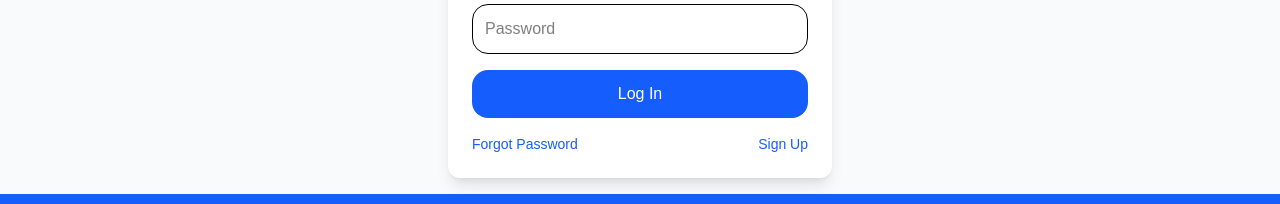
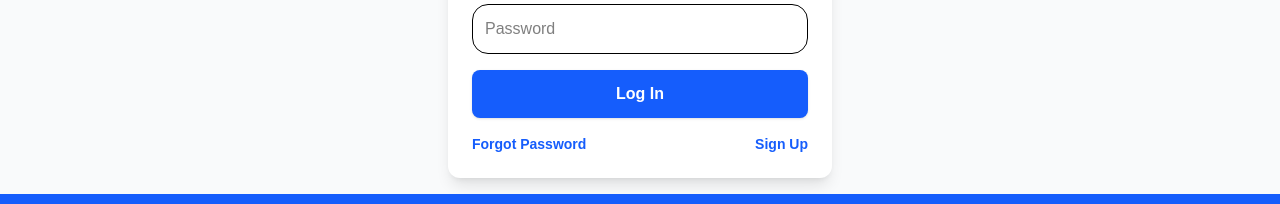
Before and after one commit to adhriton25/kidskillworld, a Next.js app: page /login in a window 1280 px wide. Shown: the part 310-514 px from the top of the page. Built offline with nearby package versions, Linux system fonts and the light colour scheme.

Commit message:
fix: submit

```diff
--- a/app/forgot-password/page.tsx
+++ b/app/forgot-password/page.tsx
@@ -1,5 +1,6 @@
 "use client";
 
+import { Button } from "@/components/Base/Button";
 import { useState } from "react";
 
 export default function ForgotPasswordPage() {
@@ -36,9 +37,9 @@ export default function ForgotPasswordPage() {
             required
           />
 
-          <button className="w-full bg-blue-600 text-white p-3 rounded-lg">
+          <Button type="submit" className="w-full">
             Send Reset Link
-          </button>
+          </Button>
         </form>
       )}
     </div>
--- a/app/login/page.tsx
+++ b/app/login/page.tsx
@@ -3,6 +3,7 @@
 import { signIn } from "next-auth/react";
 import { useState } from "react";
 import { useRouter } from "next/navigation";
+import { Button } from "@/components/Base/Button";
 
 export default function LoginPage() {
   const router = useRouter();
@@ -51,15 +52,16 @@ export default function LoginPage() {
         />
 
         {error && <p className="text-red-500 text-sm">{error}</p>}
-
-        <button className="w-full bg-blue-600 text-white p-3 rounded-lg">
-          Log In
-        </button>
+        <Button type="submit" className="w-full ">Log In</Button>
       </form>
 
       <div className="flex justify-between mt-4 text-sm">
-        <a href="/forgot-password" className="text-blue-600">Forgot Password</a>
-        <a href="/signup" className="text-blue-600">Sign Up</a>
+        <Button isLinkButton href="/forgot-password">
+          Forgot Password
+        </Button>
+        <Button isLinkButton href="/signup">
+          Sign Up
+        </Button>
       </div>
     </div>
   );
--- a/app/register/page.tsx
+++ /dev/null
@@ -1,35 +0,0 @@
-"use client";
-
-import { useState } from "react";
-import { useRouter } from "next/navigation";
-
-export default function RegisterPage() {
-  const [email, setEmail] = useState("");
-  const [password, setPassword] = useState("");
-  const router = useRouter();
-
-  async function handleSubmit(e: React.FormEvent) {
-    e.preventDefault();
-    const res = await fetch("/api/register", {
-      method: "POST",
-      body: JSON.stringify({ email, password }),
-    });
-    if (res.ok) router.push("/login");
-  }
-
-  return (
-    <div>
-      <h1>Register</h1>
-      <form onSubmit={handleSubmit}>
-        <input value={email} onChange={e => setEmail(e.target.value)} placeholder="Email" />
-        <input
-          value={password}
-          onChange={e => setPassword(e.target.value)}
-          placeholder="Password"
-          type="password"
-        />
-        <button type="submit">Register</button>
-      </form>
-    </div>
-  );
-}
--- a/app/reset-password/page.tsx
+++ b/app/reset-password/page.tsx
@@ -6,7 +6,7 @@ import { zodResolver } from "@hookform/resolvers/zod";
 import { useSearchParams, useRouter } from "next/navigation";
 import { Lock, Eye, EyeOff, CheckCircle2, Loader2 } from "lucide-react";
 import { ResetPasswordSchema } from "@/lib/schema";
-
+import { Button } from "@/components/Base/Button";
 
 // 1. Move the logic into a separate internal component
 function ResetPasswordForm() {
@@ -15,9 +15,15 @@ function ResetPasswordForm() {
   const token = searchParams.get("token");
 
   const [showPass, setShowPass] = useState(false);
-  const [status, setStatus] = useState<"idle" | "loading" | "success" | "error">("idle");
+  const [status, setStatus] = useState<
+    "idle" | "loading" | "success" | "error"
+  >("idle");
 
-  const { register, handleSubmit, formState: { errors } } = useForm({
+  const {
+    register,
+    handleSubmit,
+    formState: { errors },
+  } = useForm({
     resolver: zodResolver(ResetPasswordSchema),
   });
 
@@ -40,8 +46,12 @@ function ResetPasswordForm() {
         <div className="bg-green-100 w-16 h-16 rounded-full flex items-center justify-center mx-auto mb-6">
           <CheckCircle2 className="text-green-600 w-8 h-8" />
         </div>
-        <h1 className="text-2xl font-bold text-slate-900 mb-2">Password Updated!</h1>
-        <p className="text-slate-500 mb-8">You can now log in with your new password.</p>
+        <h1 className="text-2xl font-bold text-slate-900 mb-2">
+          Password Updated!
+        </h1>
+        <p className="text-slate-500 mb-8">
+          You can now log in with your new password.
+        </p>
         <button
           onClick={() => router.push("/login")}
           className="w-full bg-indigo-600 text-white font-bold py-4 rounded-2xl hover:bg-indigo-700 transition-all"
@@ -59,7 +69,9 @@ function ResetPasswordForm() {
           <Lock className="text-indigo-600 w-6 h-6" />
         </div>
         <h1 className="text-2xl font-bold text-slate-900">Set New Password</h1>
-        <p className="text-slate-500 text-sm mt-2">Almost there! Choose a secure password.</p>
+        <p className="text-slate-500 text-sm mt-2">
+          Almost there! Choose a secure password.
+        </p>
       </div>
 
       {!token ? (
@@ -70,7 +82,9 @@ function ResetPasswordForm() {
         <form onSubmit={handleSubmit(onSubmit)} className="space-y-5">
           {/* ... existing form fields (password, confirmPassword) ... */}
           <div>
-            <label className="block text-xs font-bold text-slate-500 uppercase tracking-wider mb-2">New Password</label>
+            <label className="block text-xs font-bold text-slate-500 uppercase tracking-wider mb-2">
+              New Password
+            </label>
             <div className="relative">
               <input
                 type={showPass ? "text" : "password"}
@@ -86,26 +100,38 @@ function ResetPasswordForm() {
                 {showPass ? <EyeOff size={18} /> : <Eye size={18} />}
               </button>
             </div>
-            {errors.password && <p className="text-red-500 text-xs mt-1">{errors.password.message as string}</p>}
+            {errors.password && (
+              <p className="text-red-500 text-xs mt-1">
+                {errors.password.message as string}
+              </p>
+            )}
           </div>
 
           <div>
-            <label className="block text-xs font-bold text-slate-500 uppercase tracking-wider mb-2">Confirm Password</label>
+            <label className="block text-xs font-bold text-slate-500 uppercase tracking-wider mb-2">
+              Confirm Password
+            </label>
             <input
               type="password"
               {...register("confirmPassword")}
               placeholder="••••••••"
               className="w-full px-5 py-4 bg-slate-50 border border-slate-200 rounded-2xl focus:ring-2 focus:ring-indigo-500 outline-none transition-all"
             />
-            {errors.confirmPassword && <p className="text-red-500 text-xs mt-1">{errors.confirmPassword.message as string}</p>}
+            {errors.confirmPassword && (
+              <p className="text-red-500 text-xs mt-1">
+                {errors.confirmPassword.message as string}
+              </p>
+            )}
           </div>
 
-          <button
+          <Button
+            type="submit"
             disabled={status === "loading"}
-            className="w-full bg-slate-900 hover:bg-black text-white font-bold py-4 rounded-2xl shadow-lg flex items-center justify-center gap-2 transition-all disabled:opacity-50"
+            className="w-full"
+            mode={status === "loading" ? "loading" : "button"}
           >
-            {status === "loading" ? <Loader2 className="animate-spin" /> : "Update Password"}
-          </button>
+            Update Password
+          </Button>
         </form>
       )}
     </>
@@ -117,12 +143,14 @@ export default function ResetPasswordPage() {
   return (
     <div className="min-h-screen bg-slate-50 flex items-center justify-center p-4">
       <div className="bg-white w-full max-w-md rounded-[2.5rem] shadow-xl p-8 md:p-12 border border-slate-100">
-        <Suspense fallback={
-          <div className="flex flex-col items-center justify-center py-12">
-            <Loader2 className="animate-spin text-indigo-600 mb-4" />
-            <p className="text-slate-500">Loading your request...</p>
-          </div>
-        }>
+        <Suspense
+          fallback={
+            <div className="flex flex-col items-center justify-center py-12">
+              <Loader2 className="animate-spin text-indigo-600 mb-4" />
+              <p className="text-slate-500">Loading your request...</p>
+            </div>
+          }
+        >
           <ResetPasswordForm />
         </Suspense>
       </div>
--- a/components/Base/Button.tsx
+++ b/components/Base/Button.tsx
@@ -7,6 +7,8 @@ type ButtonMode = "button" | "loading";
 type ButtonSize = "sm" | "md" | "lg";
 
 interface ButtonProps {
+  // Fixed type to strictly allow button types
+  type?: "button" | "submit" | "reset";
   mode?: ButtonMode;
   variant?: ButtonVariant;
   shape?: ButtonShape;
@@ -15,23 +17,18 @@ interface ButtonProps {
   showUnderline?: boolean;
   className?: string;
   children?: React.ReactNode;
-
   leftIcon?: React.ReactNode;
   rightIcon?: React.ReactNode;
-
   href?: string;
   target?: "_self" | "_blank";
   isLinkButton?: boolean;
-
   loadingText?: string;
   spinnerSize?: number;
   spinnerColor?: string;
-
   onClick?: (e: any) => void;
   onKeyDown?: (e: any) => void;
 }
 
-// Variant tokens
 const VARIANTS = {
   primary: {
     bg: "bg-[var(--ksw-color-action-primary-default)]",
@@ -65,6 +62,7 @@ const SIZES = {
 } as const;
 
 export const Button: React.FC<ButtonProps> = ({
+  type = "button",
   mode = "button",
   variant = "primary",
   shape = "square",
@@ -105,31 +103,24 @@ export const Button: React.FC<ButtonProps> = ({
         variantType.hover,
         SHAPES[shape],
         variant === "secondary" ? "border-2 " : "border-0",
-          "shadow-sm"
+        "shadow-sm",
       ],
     className,
   );
 
-  return (
-    <a
-      tabIndex={0}
-      href={href}
-      target={target}
-      onClick={onClick}
-      onKeyDown={onKeyDown}
-      className={classes}
-    >
+  // Content shared by both <a> and <button>
+  const content = (
+    <>
       {isLoading ? (
         <>
           <span
-            className="flex items-center justify-center"
+            className="flex items-center justify-center animate-spin"
             style={{
               width: spinnerSize,
               height: spinnerSize,
               border: "3px solid rgba(255,255,255,0.4)",
               borderTopColor: spinnerColor,
               borderRadius: "50%",
-              animation: "spin 0.8s linear infinite",
             }}
           />
           <span>{loadingText}</span>
@@ -148,6 +139,28 @@ export const Button: React.FC<ButtonProps> = ({
           to { transform: rotate(360deg); }
         }
       `}</style>
+    </>
+  );
+
+  // If href exists, render as Link/Anchor
+  if (href) {
+    return (
+      <a href={href} target={target} onClick={onClick} onKeyDown={onKeyDown} className={classes}>
+        {content}
       </a>
     );
+  }
+
+  // Otherwise render as a Button (Form Submit capable)
+  return (
+    <button
+      type={type}
+      disabled={disabled || isLoading}
+      onClick={onClick}
+      onKeyDown={onKeyDown}
+      className={classes}
+    >
+      {content}
+    </button>
+  );
 };
```
Lines whose indentation alone changed are shown as unchanged.
